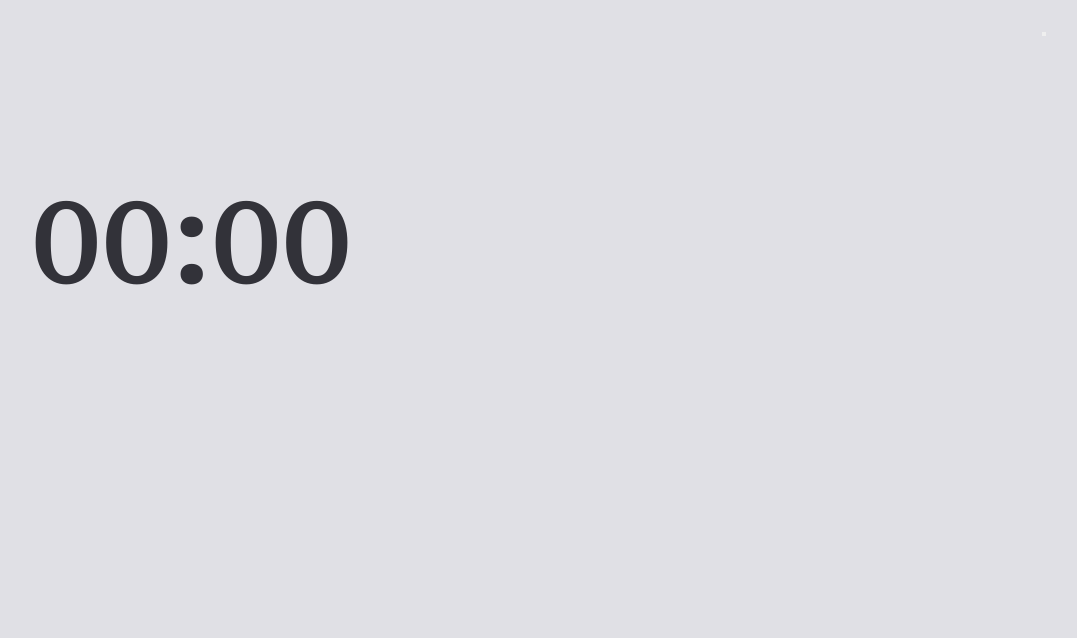
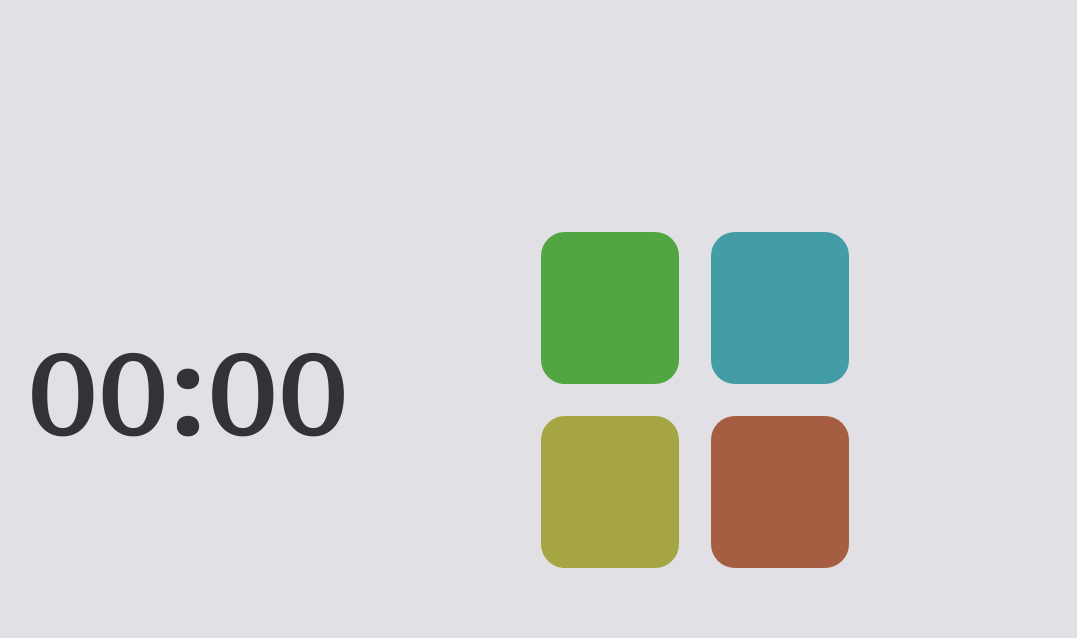
Before and after one commit to guipradocardoso/focus-timer-2.0, a plain HTML site: page index.html in a window 1280 px wide. Shown: the whole page, without its empty margins (202-1279 px from the left). Drawn offline with Linux system fonts and the light colour scheme; some icons are missing.

Commit message:
starting html and css

```diff
--- a/index.html
+++ b/index.html
@@ -29,12 +29,13 @@
         <i class="ph-bold ph-sun"></i>
         <i class="ph-bold ph-moon"></i>
       </button>
-      <section id="timer" class="flex">
+      <div class="stopwatch">
+        <div id="timer">
           <span id="minutes">00</span>
           <span>:</span>
           <span id="seconds">00</span>
-      </section>
-      <section id="controls" class="flex">
+        </div>
+        <div id="controls">
           <button class="ph ph-play-circle">
             <span class="sr-only">Iniciar contador</span>
           </button>
@@ -47,21 +48,18 @@
           <button class="ph ph-minus-circle">
             <span class="sr-only">Diminuir 5 minutos</span>
           </button>
-      </section>
-      <section id="cards">
-        <div class="card">
+        </div>
+      </div>
+      <div class="sounds">
+        <div class="card-1">
           <button id="forest" class="ph ph-tree"></button>
-        </div>
-        <div class="card">
           <button id="rain" class="ph ph-cloud-snow"></button>
         </div>
-        <div class="card">
+        <div class="card-2">
           <button id="coffee-shop" class="ph ph-storefront"></button>
-        </div>
-        <div class="card">
           <button id="fireplace" class="ph ph-fire"></button>
         </div>
-      </section>
+      </div>
     </div>
   </body>
 </html>
--- a/style.css
+++ b/style.css
@@ -5,13 +5,13 @@
 }
 
 :root {
+  font-size: clamp(40%, 1% + 2vw, 62.5%);
   --bg-color: hsla(240, 9%, 89%, 1);
   --text-color: hsla(240, 6%, 21%, 1);
-  --bg-forest: hsla(111, 70%, 35%, 1);
-  --bg-rain: hsla(185, 70%, 35%, 1);
-  --bg-coffee-shop: hsla(61, 70%, 35%, 1);
-  --bg-fireplace: hsla(17, 70%, 35%, 1);
-  font-size: clamp(40%, 1% + 2vw, 62.5%);
+  --bg-forest: rgba(46, 152, 27, 0.8);
+  --bg-rain: hsla(185, 70%, 35%, 0.8);
+  --bg-coffee-shop: hsla(61, 70%, 35%, 0.8);
+  --bg-fireplace: hsla(17, 70%, 35%, 0.8);
 }
 
 html.light {
@@ -24,13 +24,33 @@ html:not(.light) .ph-moon {
   display: none;
 }
 
+body {
+  background-color: var(--bg-color);
+  color: var(--text-color);
+  height: 100vh;
+  width: 100vw;
+  display: flex;
+}
+
+#app {
+  display: flex;
+  flex-direction: row;
+  flex-wrap: wrap;
+  gap: 19.2rem;
+  justify-content: center;
+  align-items: center;
+  margin: 0 auto;
+}
+
 #toggle-mode {
   position: absolute;
+  top: 3.2rem;
   right: 3.2rem;
-  top: 3.2rem;
-  font-size: 3.2rem;
+  font-size: 4.8rem;
   line-height: 0;
   color: var(--text-color);
+  border: 0;
+  background-color: transparent;
 }
 
 .sr-only {
@@ -38,40 +58,32 @@ html:not(.light) .ph-moon {
   height: 1px;
   position: absolute;
   overflow: hidden;
-  margin: -1px;
-  padding: 0;
-  border: 0;
   appearance: none;
 }
 
-body {
-  background-color: var(--bg-color);
-  color: var(--text-color);
-  display: flex;
-  height: 100vh;
-}
-
-#app {
-  margin: 0 23.3rem 0;
+.stopwatch {
+  flex: 1;
+  order: 1;
   display: flex;
   flex-direction: column;
+  justify-content: center;
   align-items: center;
-  justify-content: center;
-}
-.flex {
-  display: flex;
 }
 
 #timer {
+  display: flex;
   font-family: "Roboto Serif", serif;
   font-size: 12.6rem;
   font-weight: 500;
   line-height: 14.8rem;
 }
+
 #controls {
+  display: flex;
   margin-top: 1.7rem;
   gap: 4rem;
 }
+
 #controls > button {
   background-color: transparent;
   border: 0;
@@ -80,24 +92,42 @@ body {
   font-size: 4.8rem;
 }
 
-#cards {
+.sounds {
+  flex: 1;
+  order: 2;
   display: flex;
-  flex-wrap: wrap;
-  width: 30rem;
-}
-.card {
-  padding: 3.2rem;
-
-  flex-basis: 50%;
-  height: 15.2rem;
-  border: 0;
-  border-radius: 2.4rem;
+  flex-direction: column;
+  justify-content: center;
+  align-items: center;
+  gap: 3.2rem;
 }
 
-.card > button {
+.card-1,
+.card-2 {
+  display: flex;
+  gap: 3.2rem;
+}
+
+.sounds * button {
   background-color: transparent;
   cursor: pointer;
   border: 0;
   font-size: 5.6rem;
   color: var(--text-color);
+  width: 13.8rem;
+  height: 15.2rem;
+  border-radius: 2.4rem;
 }
+
+#forest {
+  background-color: var(--bg-forest);
+}
+#rain {
+  background-color: var(--bg-rain);
+}
+#coffee-shop {
+  background-color: var(--bg-coffee-shop);
+}
+#fireplace {
+  background-color: var(--bg-fireplace);
+}
```
Lines whose indentation alone changed are shown as unchanged.
